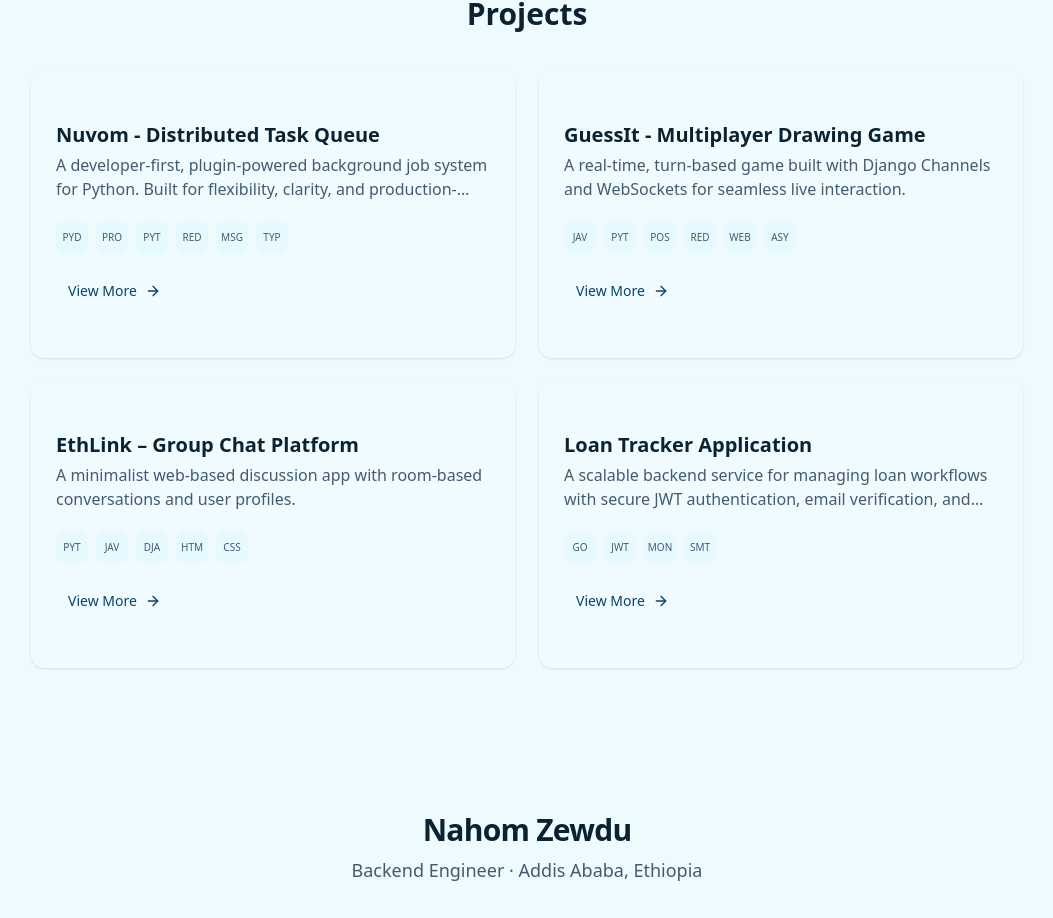
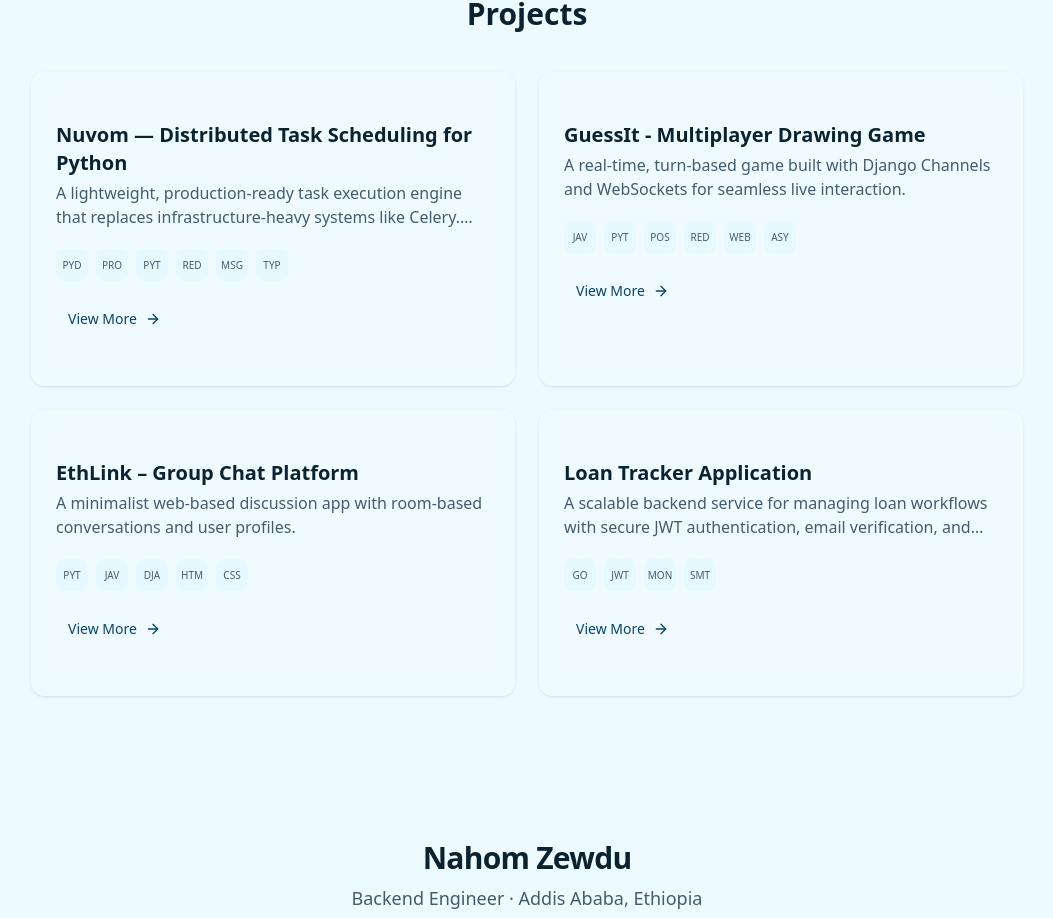
Before and after one commit to nahom-zewdu/my-portfolio, a Next.js app: page / in a window 1280 px wide. Shown: the part 860-1778 px from the top of the page, without its empty margins (113-1166 px from the left). Built offline with nearby package versions, Linux system fonts and the light colour scheme.

Commit message:
content(projects): rewrite Nuvom modal copy with backend-expert tone; fix modal footer to be truly sticky at bottom (grid rows, sticky row, higher opacity)

```diff
--- a/src/components/SystemsSection.tsx
+++ b/src/components/SystemsSection.tsx
@@ -120,7 +120,7 @@
                         </div>
                       </div>
 
-                      <div className="sticky bottom-0 w-full border-t bg-background/80 backdrop-blur px-6 py-4">
+                      <div className="row-start-3 sticky bottom-0 w-full border-t bg-background/90 backdrop-blur px-6 py-4">
                         <div className="flex items-center justify-between gap-3">
                           {proj.links && proj.links.length > 0 && (
                             <div className="flex flex-wrap gap-2">
--- a/src/data/projects.ts
+++ b/src/data/projects.ts
@@ -18,13 +18,15 @@
 
 export const projects: Project[] = [
   {
-    title: "Nuvom - Distributed Task Queue",
+    title: "Nuvom — Distributed Task Scheduling for Python",
     overview:
-      "A developer-first, plugin-powered background job system for Python. Built for flexibility, clarity, and production-readiness without infrastructure overhead.",
+      "A lightweight, production-ready task execution engine that replaces infrastructure-heavy systems like Celery. Designed for solo developers and plugin authors, with a focus on clarity, speed, and extensibility.",
     stack: ["Pydantic", "Prometheus", "Python", "Redis", "msgpack", "typer"],
     decisions: [
-      "Plugin-first design: queues, storages, metrics, and hooks are all swappable.",
-      "Supports job metadata, retries, tracebacks, rich CLI inspection and static task discovery.",
+      "Dynamic scheduling (one-off, periodic, cron, interval)",
+      "Resilient worker pool with retries, backoff, and fault isolation",
+      "Pluggable storage and queue backends (Redis-free)",
+      "Static task discovery using Python ASTs",
     ],
     links: [
       { label: "Live", url: "https://nuvom.netlify.app/" },
```
